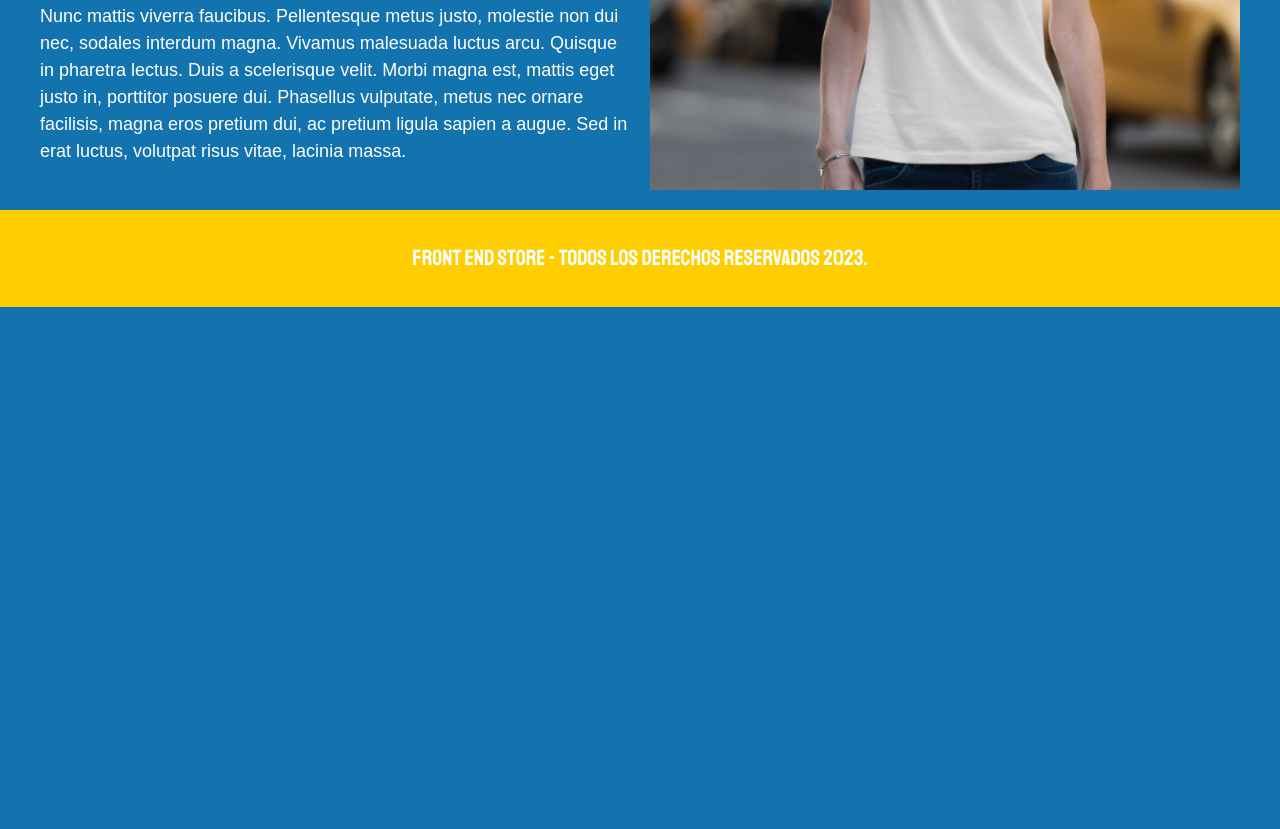
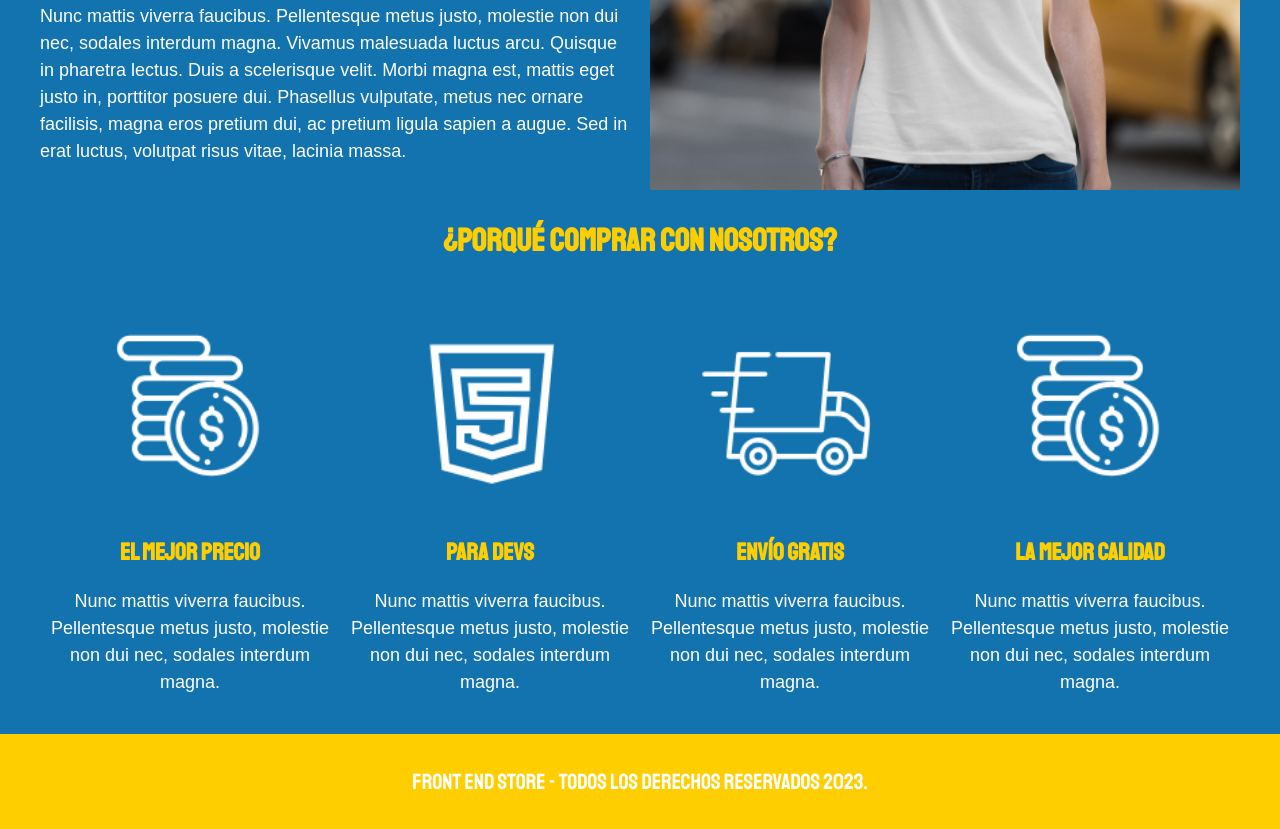
Before and after one commit to yamgit2018/Cuadros, a plain HTML site: page nosotros.html in a window 1280 px wide. Shown: the part 565-1394 px from the top of the page. Before the commit the page ends 872 px from the top, so only its background shows below. Drawn offline with Linux system fonts and the light colour scheme.

Commit message:
Terminamos la pagina nosotros.html

```diff
--- a/css/style.css
+++ b/css/style.css
@@ -233,6 +233,35 @@ h3
     }
 }
 
+.bloques
+{
+ display: grid;
+ grid-template-columns: repeat(2, 1fr);
+}
+
+@media (min-width: 768px)
+{
+    .bloques
+    {
+        grid-template-columns: repeat(4 , 1fr);
+    }
+}
+
+.bloque
+{
+    text-align: center;
+}
+
+.bloque__titulo
+{
+    margin: 0;
+}
+
+.bloque__imagen
+{
+    width: 100%;
+    /* margin: 0; */
+}
 
 /* Footer */
 .footer
--- a/nosotros.html
+++ b/nosotros.html
@@ -43,6 +43,42 @@
         </div>
     </main>
 
+    <section class="contenedor compras">
+        <h2 class="compras__titulo">
+            ¿porqué comprar con nosotros?
+        </h2>
+        <div class="bloques">
+
+            <div class="bloque">
+                <img src="img/icono_1.png" alt="el mejor precio" class="bloque__imagen">
+                <h3 class="bloque__titulo">el mejor precio</h3>
+                <p>Nunc mattis viverra faucibus. Pellentesque metus justo, molestie non dui nec, sodales interdum magna.</p>
+            </div>
+            <!-- Bloque -->
+
+            <div class="bloque">
+                <img src="img/icono_2.png" alt="para devs" class="bloque__imagen">
+                <h3 class="bloque__titulo">para devs</h3>
+                <p>Nunc mattis viverra faucibus. Pellentesque metus justo, molestie non dui nec, sodales interdum magna.</p>
+            </div>
+            <!-- Bloque -->
+
+            <div class="bloque">
+                <img src="img/icono_3.png" alt="envío gratis" class="bloque__imagen">
+                <h3 class="bloque__titulo">envío gratis</h3>
+                <p>Nunc mattis viverra faucibus. Pellentesque metus justo, molestie non dui nec, sodales interdum magna.</p>
+            </div>
+            <!-- Bloque -->
+
+            <div class="bloque">
+                <img src="img/icono_1.png" alt="la mejor calidad" class="bloque__imagen">
+                <h3 class="bloque__titulo">la mejor calidad</h3>
+                <p>Nunc mattis viverra faucibus. Pellentesque metus justo, molestie non dui nec, sodales interdum magna.</p>
+            </div>
+            <!-- Bloque -->
+        </div>
+        <!-- Bloques -->
+    </section>
 
     <footer class="footer">
         <p class="footer__texto">
```
